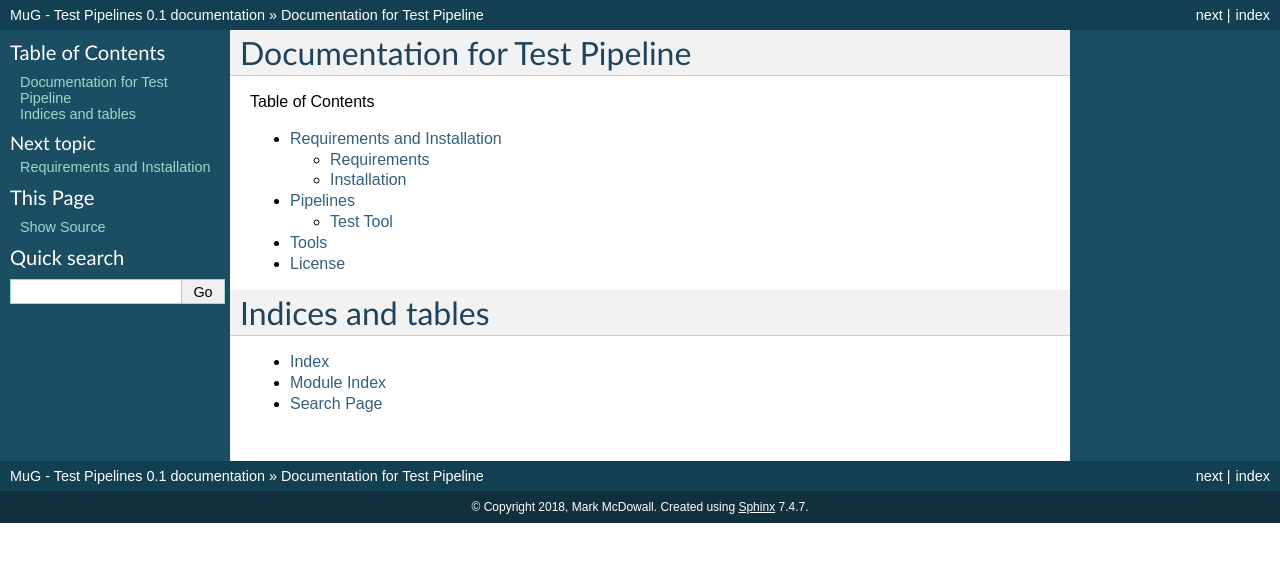
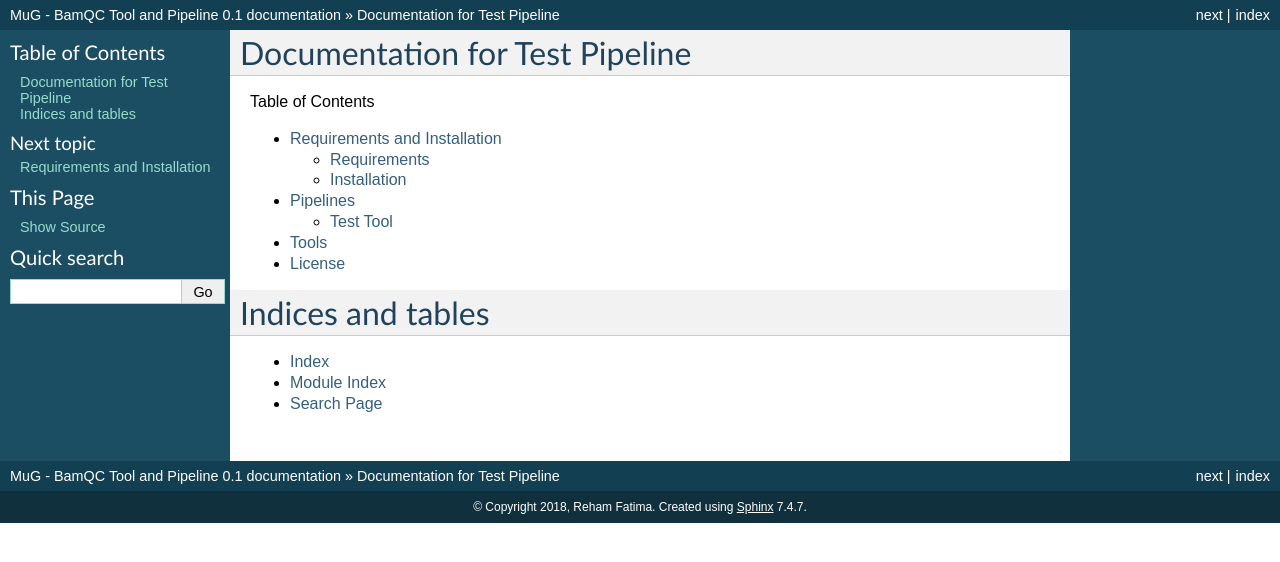
Before and after one commit to Multiscale-Genomics/Bam_QC, a Sphinx documentation site: the page built from docs/index.rst, in a window 1280 px wide. Shown: the top 562 px of the page. Built offline with Sphinx 7.4.7, drawn with Linux system fonts in a browser that asks for light colours.

Commit message:
Update conf.py

```diff
--- a/docs/conf.py
+++ b/docs/conf.py
@@ -68,9 +68,9 @@ source_suffix = '.rst'
 master_doc = 'index'
 
 # General information about the project.
-project = 'MuG - Test Pipelines'
-copyright = '2018, Mark McDowall'
-author = 'Mark McDowall'
+project = 'MuG - BamQC Tool and Pipeline'
+copyright = '2018, Reham Fatima'
+author = 'Reham Fatima'
 
 # The version info for the project you're documenting, acts as replacement for
 # |version| and |release|, also used in various other places throughout the
@@ -123,7 +123,7 @@ html_static_path = ['_static']
 # -- Options for HTMLHelp output ------------------------------------------
 
 # Output file base name for HTML help builder.
-htmlhelp_basename = 'MuG-ProcessTestPipelinesdoc'
+htmlhelp_basename = 'MuG-BamQCPipelinesdoc'
 
 
 # -- Options for LaTeX output ---------------------------------------------
@@ -150,8 +150,8 @@ latex_elements = {
 # (source start file, target name, title,
 #  author, documentclass [howto, manual, or own class]).
 latex_documents = [
-    (master_doc, 'MuG-ProcessTestPipelines.tex', 'MuG - Process Test Pipelines Documentation',
-     'Mark McDowall', 'manual'),
+    (master_doc, 'MuG-BamQCPipelines.tex', 'MuG - Process BamQC Pipelines Documentation',
+     'Reham Fatima', 'manual'),
 ]
 
 
@@ -160,7 +160,7 @@ latex_documents = [
 # One entry per manual page. List of tuples
 # (source start file, name, description, authors, manual section).
 man_pages = [
-    (master_doc, 'mug-processtsvpipelines', 'MuG - Process Test Pipelines Documentation',
+    (master_doc, 'mug-processtsvpipelines', 'MuG - Process BamQC Pipelines Documentation',
      [author], 1)
 ]
 
@@ -171,8 +171,8 @@ man_pages = [
 # (source start file, target name, title, author,
 #  dir menu entry, description, category)
 texinfo_documents = [
-    (master_doc, 'MuG-ProcessTestPipelines', 'MuG - Process Test Pipelines Documentation',
-     author, 'MuG-ProcessTestPipelines', 'One line description of project.',
+    (master_doc, 'MuG-ProcessBamQCPipelines', 'MuG - Process BamQC Pipelines Documentation',
+     author, 'MuG-ProcessBamQCPipelines', 'Wrapper project for BamQC.',
      'Miscellaneous'),
 ]
 
```
